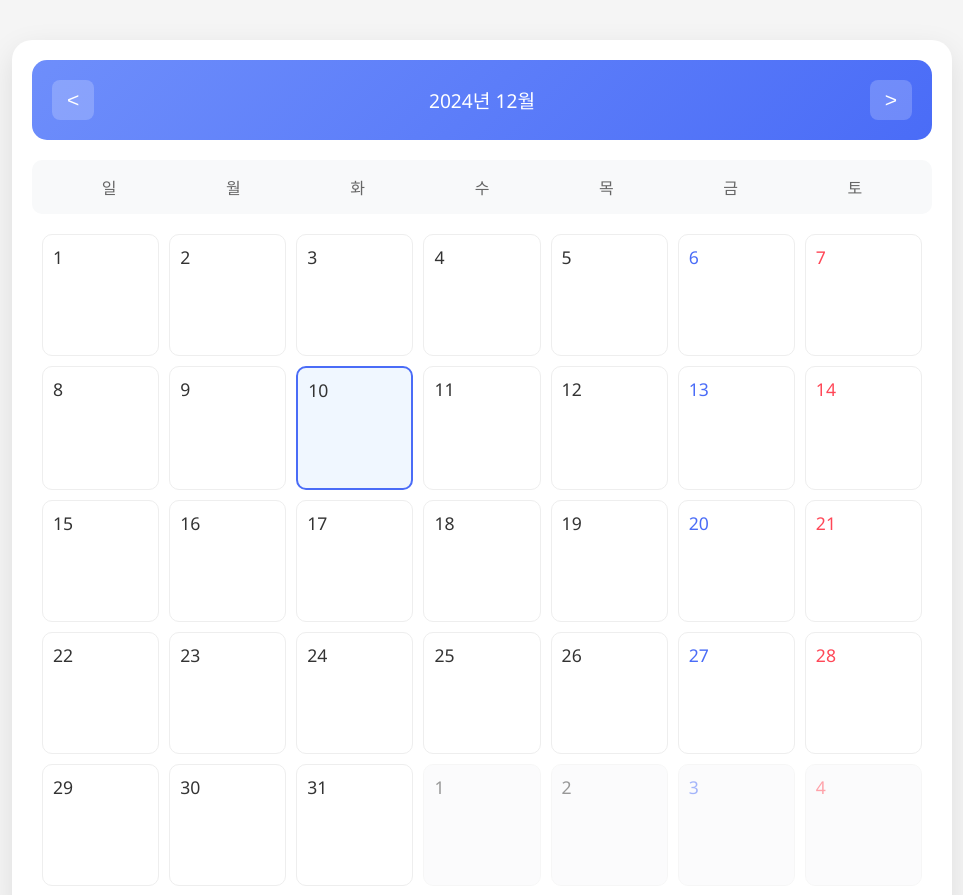
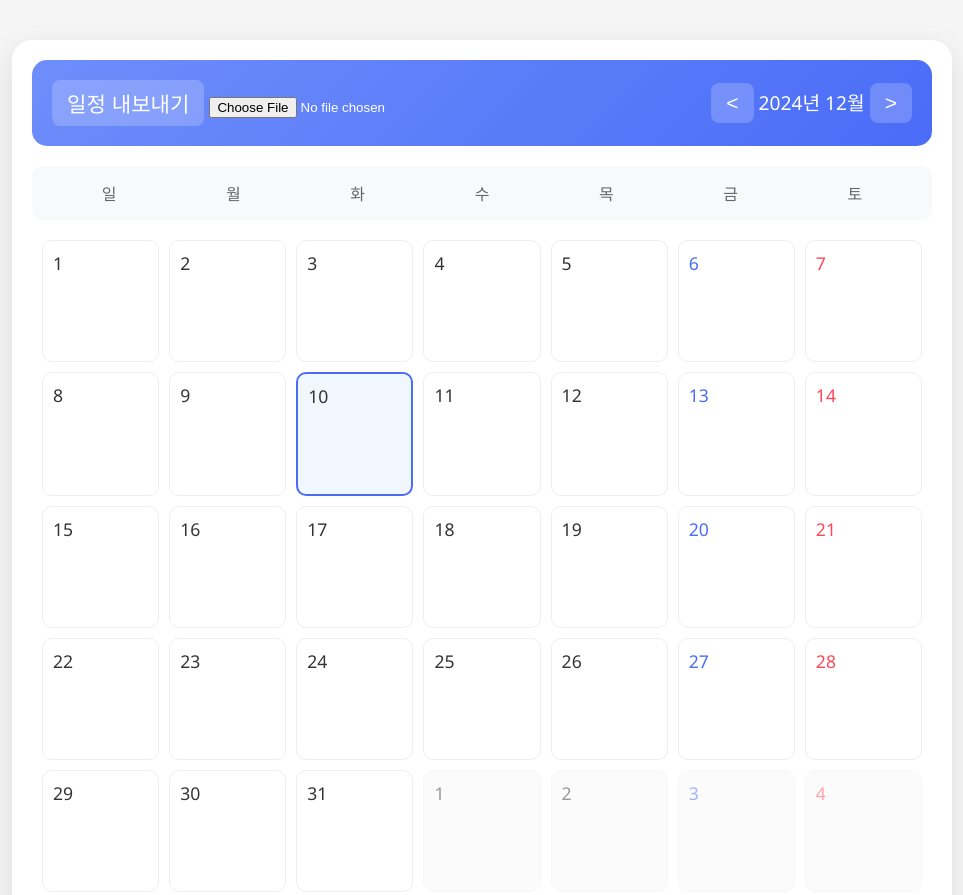
Before and after one commit to jaehoon8729/jCalendar, a plain HTML site: page page/index.html in a window 1280 px wide. Shown: the top 895 px of the page, without its empty margins (158-1121 px from the left). Drawn offline with Linux system fonts and the light colour scheme.

Commit message:
로컬스토리지와 json을 활용하여 데이터 입출력

```diff
--- a/js/calender.js
+++ b/js/calender.js
@@ -1,7 +1,10 @@
-// calendar.js
 document.addEventListener('alpine:init', () => {
     Alpine.data('calendar', () => ({
         init() {
+            const savedEvents = localStorage.getItem('calendarEvents');
+            if (savedEvents) {
+                this.events = JSON.parse(savedEvents);
+            }
             this.updateCalendarDates();
         },
 
@@ -11,9 +14,48 @@ document.addEventListener('alpine:init', () => {
         selectedDay: null,
         newEvent: '',
         events: {},
-        dates: [], // 달력 날짜 저장용 배열
+        dates: [],
         monthNames: ["1월", "2월", "3월", "4월", "5월", "6월",
             "7월", "8월", "9월", "10월", "11월", "12월"],
+
+        // JSON 파일 내보내기
+        exportToJson() {
+            const dataStr = JSON.stringify(this.events, null, 2);
+            const dataBlob = new Blob([dataStr], { type: 'application/json' });
+            const url = URL.createObjectURL(dataBlob);
+
+            const link = document.createElement('a');
+            link.href = url;
+            link.download = `calendar-events-${this.selectedYear}-${this.selectedMonth + 1}.json`;
+            document.body.appendChild(link);
+            link.click();
+            document.body.removeChild(link);
+            URL.revokeObjectURL(url);
+        },
+
+        // JSON 파일 불러오기
+        importFromJson(event) {
+            const file = event.target.files[0];
+            if (file) {
+                const reader = new FileReader();
+                reader.onload = (e) => {
+                    try {
+                        const importedEvents = JSON.parse(e.target.result);
+                        this.events = importedEvents;
+                        this.saveEventsToStorage();
+                        this.updateCalendarDates();
+                        alert('일정을 성공적으로 불러왔습니다.');
+                    } catch (error) {
+                        alert('올바르지 않은 JSON 파일입니다.');
+                    }
+                };
+                reader.readAsText(file);
+            }
+        },
+
+        saveEventsToStorage() {
+            localStorage.setItem('calendarEvents', JSON.stringify(this.events));
+        },
 
         updateCalendarDates() {
             const dates = [];
@@ -21,31 +63,28 @@ document.addEventListener('alpine:init', () => {
             const lastDay = new Date(this.selectedYear, this.selectedMonth + 1, 0);
             const lastMonthLastDay = new Date(this.selectedYear, this.selectedMonth, 0);
 
-            // 이전 달의 날짜들
             for (let i = 0; i < firstDay.getDay(); i++) {
                 const day = lastMonthLastDay.getDate() - (firstDay.getDay() - i - 1);
                 dates.push({
-                    id: `prev-${day}`, // unique key를 위한 id 추가
+                    id: `prev-${day}`,
                     day: day,
                     isCurrentMonth: false
                 });
             }
 
-            // 현재 달의 날짜들
             for (let i = 1; i <= lastDay.getDate(); i++) {
                 dates.push({
-                    id: `current-${i}`, // unique key를 위한 id 추가
+                    id: `current-${i}`,
                     day: i,
                     isCurrentMonth: true
                 });
             }
 
-            // 다음 달의 날짜들
             const remainingDays = 7 - (dates.length % 7);
             if (remainingDays < 7) {
                 for (let i = 1; i <= remainingDays; i++) {
                     dates.push({
-                        id: `next-${i}`, // unique key를 위한 id 추가
+                        id: `next-${i}`,
                         day: i,
                         isCurrentMonth: false
                     });
@@ -92,6 +131,7 @@ document.addEventListener('alpine:init', () => {
                 }
                 this.events[dateKey].push(this.newEvent.trim());
                 this.newEvent = '';
+                this.saveEventsToStorage();
             }
         },
 
@@ -99,6 +139,7 @@ document.addEventListener('alpine:init', () => {
             const dateKey = this.getDateKey(this.selectedDay);
             if (this.events[dateKey]) {
                 this.events[dateKey].splice(index, 1);
+                this.saveEventsToStorage();
             }
         },
 
--- a/page/index.html
+++ b/page/index.html
@@ -16,12 +16,17 @@
 <body>
     <div x-data="calendar">
         <div class="calendar">
-        <div class="header">
+            <div class="header" style="display: flex">
+                <div>
+                    <button @click="exportToJson">일정 내보내기</button>
+                    <input type="file" @change="importFromJson" accept=".json" class="file-input">
+                </div>
+                <div>
                     <button @click="previousMonth">&lt;</button>
                     <span x-text="`${selectedYear}년 ${monthNames[selectedMonth]}`"></span>
                     <button @click="nextMonth">&gt;</button>
                 </div>
-
+            </div>
             <div class="days">
                 <div>일</div>
                 <div>월</div>
@@ -31,7 +36,6 @@
                 <div>금</div>
                 <div>토</div>
             </div>
-
             <div class="dates">
                 <template x-for="date in dates" :key="date.id">
                     <div
@@ -53,7 +57,6 @@
                 </template>
             </div>
         </div>
-
         <div class="events-panel" x-show="selectedDay !== null">
             <h3 x-text="`${selectedYear}년 ${selectedMonth + 1}월 ${selectedDay}일의 일정`"></h3>
             <div class="event-input">
```
Lines whose indentation alone changed are shown as unchanged.
